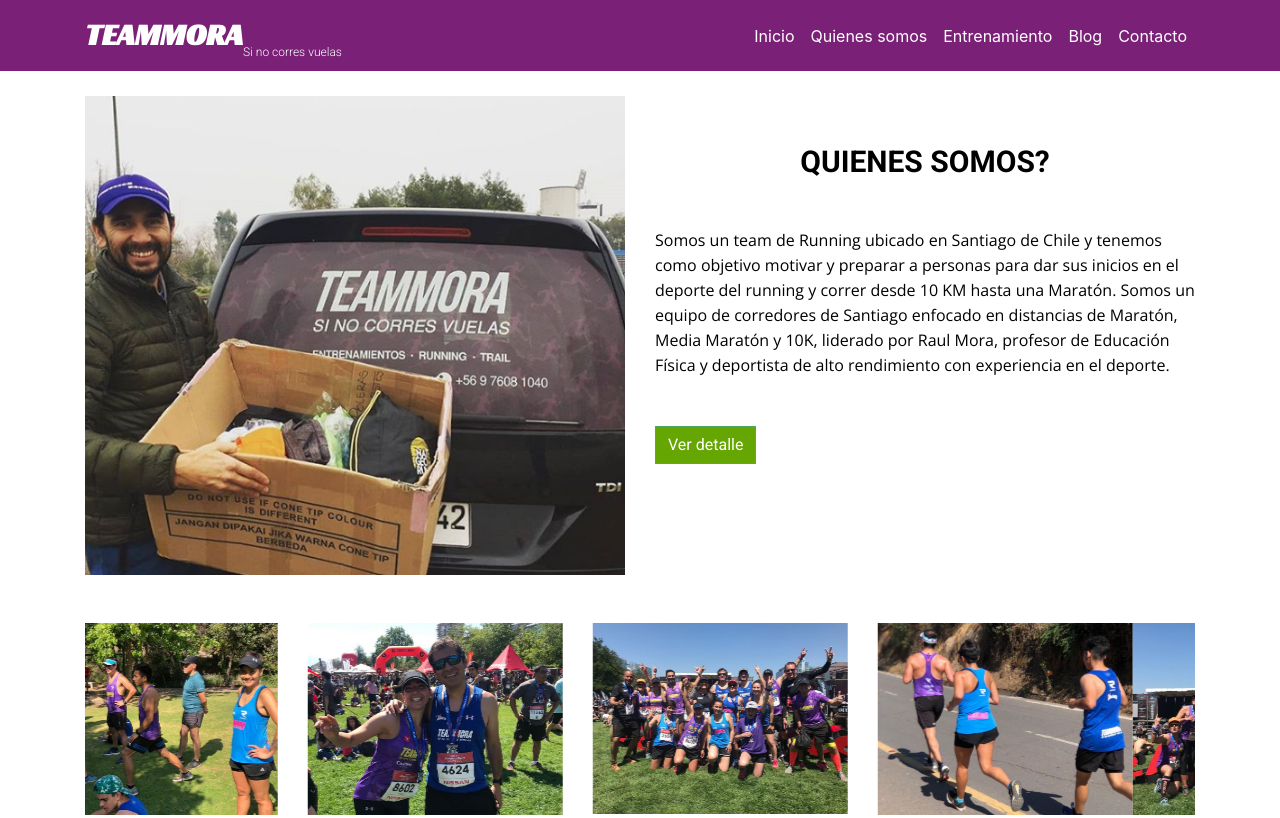
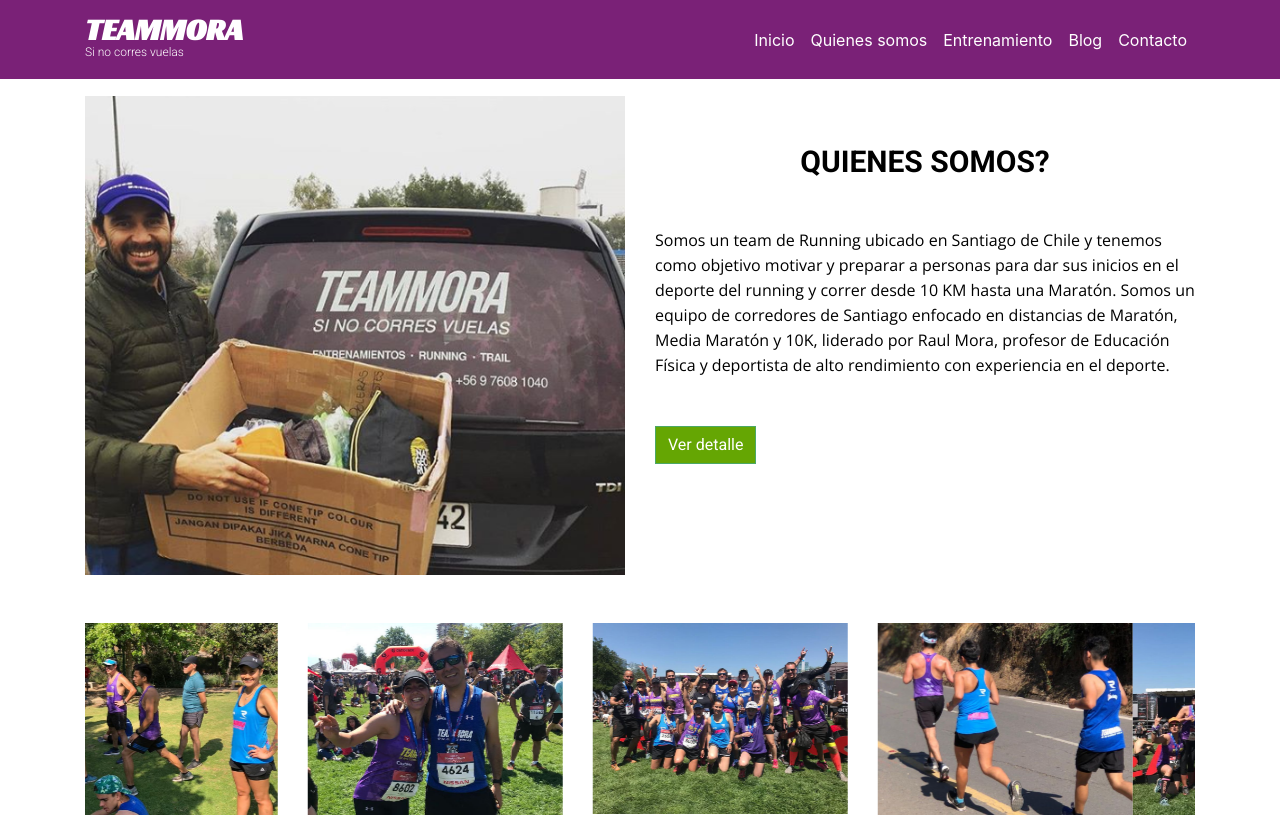
Before and after one commit to Daliagarcia/proyecto-final, a plain HTML site: page index.html in a window 1280 px wide. Shown: the top 818 px of the page. Drawn offline with nearby package versions, Linux system fonts and the light colour scheme.

Commit message:
commit 18 proyecto final

```diff
--- a/assets/sass/layout/_nav.scss
+++ b/assets/sass/layout/_nav.scss
@@ -6,13 +6,14 @@ background: $purpura-light;
   font-size: 12px;
   font-weight: 300;
   font-family: $Roboto;
-  margin-top: 30px;
-  margin-right: 0;
-  position: absolute;
+  top: -10px;
+  position: relative;
+  display: block;
 }
 
 .logo{
   font-family: $Racing-sans-one;
   font-weight: $bold;
   font-size: $xx-large;
+  padding: 0;
 }
```
Also changed, not shown: assets/css/main.css, 1 other file.
